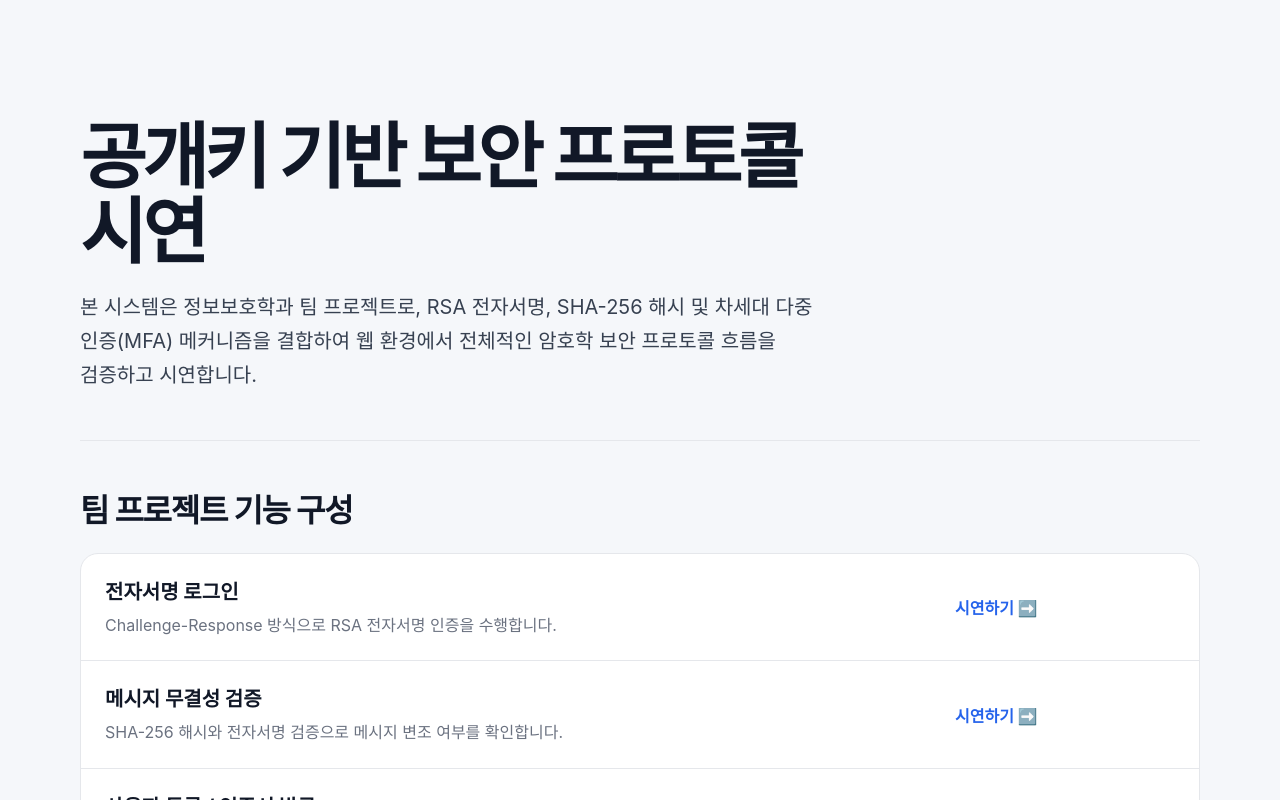
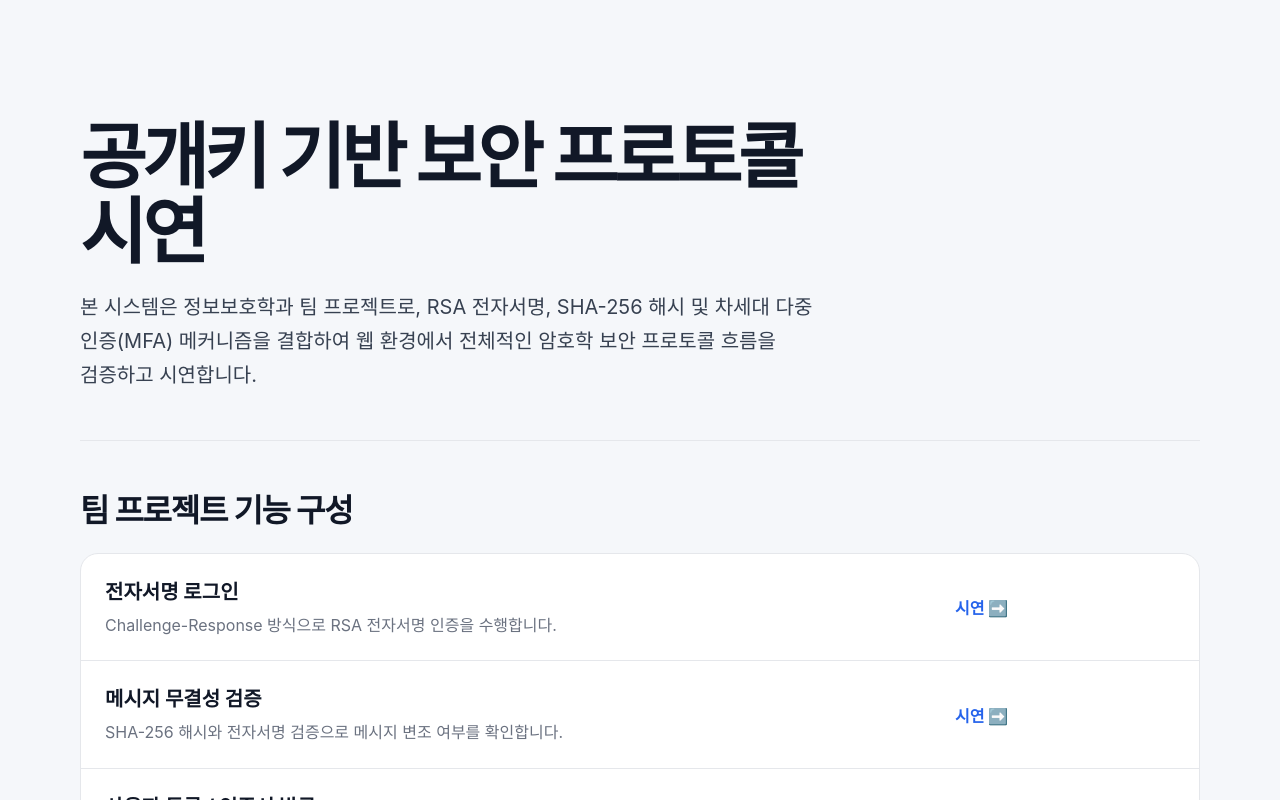
Before and after one commit to pmj2744/Security-Protocol, a Next.js app: page / in a window 1280 px wide. Shown: the top 800 px of the page. Built offline with nearby package versions, Linux system fonts and the light colour scheme.

Commit message:
UI 수정

```diff
--- a/src/app/page.tsx
+++ b/src/app/page.tsx
@@ -154,7 +154,7 @@ export default function Home() {
 
                 <Link className="text-link" href={module.href}>
 
-                  시연하기 ➡️
+                  시연 ➡️
 
                 </Link>
 
```
